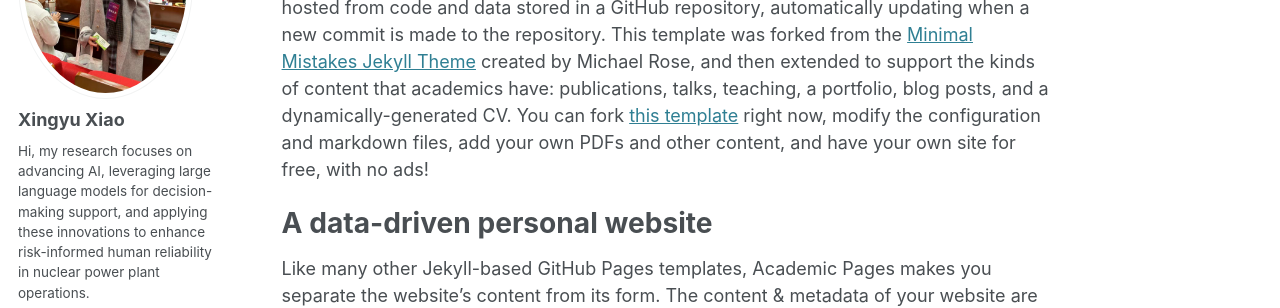
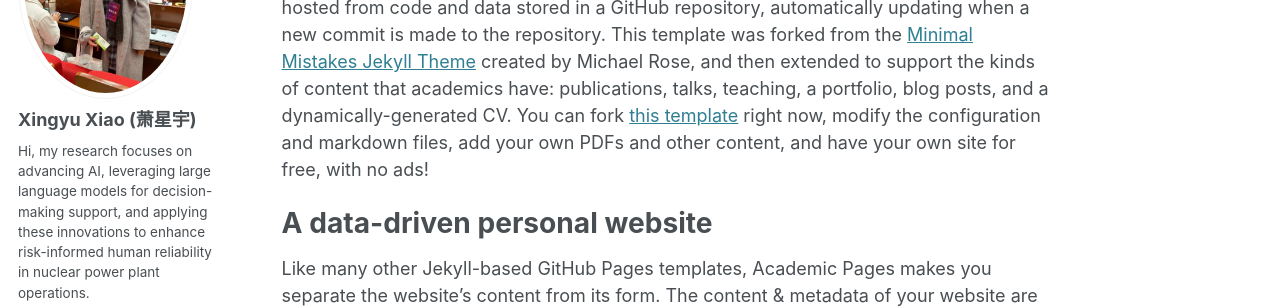
Before and after one commit to Crystalxy123/Crystalxy123.github.io, a Jekyll site: the page built from _pages/about.md, in a window 1280 px wide. Shown: the part 236-544 px from the top of the page. Built offline with Jekyll 4.4.1, drawn with Linux system fonts in a browser that asks for light colours; some web fonts are replaced.

Commit message:
您的提交信息

```diff
--- a/_config.yml
+++ b/_config.yml
@@ -23,7 +23,7 @@ repository               : "Crystalxy123/crystalxy123.github.io"
 author:
   # Biographic information
   avatar           : "profile.jpg"
-  name             : "Xingyu Xiao"
+  name             : "Xingyu Xiao (萧星宇)"
   # pronouns         : # example: "she/her"
   bio              : "Hi, my research focuses on advancing AI, leveraging large language models for decision-making support, and applying these innovations to enhance risk-informed human reliability in nuclear power plant operations."
   location         : "Beijing, China"
```
